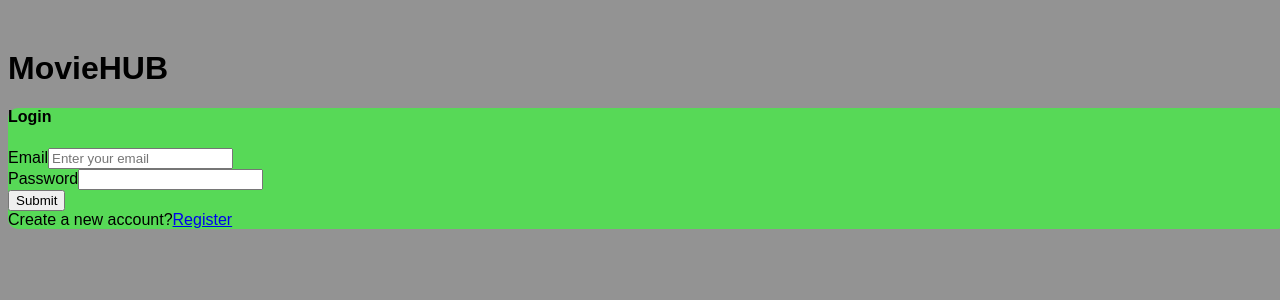
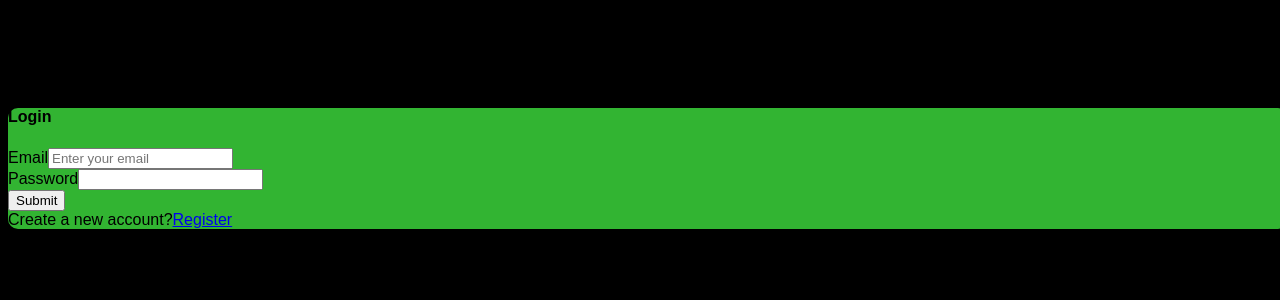
Before and after one commit to Sidiq2002/MovieHUB, a React (Vite) app: page /login in a window 1280 px wide. Shown: the top 300 px of the page. Built offline with nearby package versions, Linux system fonts and the light colour scheme; a web font is replaced by a local one.

Commit message:
first commit

```diff
--- a/src/index.css
+++ b/src/index.css
@@ -7,7 +7,7 @@ body {
   padding-top: 60px;
   height: 100vh;
   width: 100%;
-  background-color: rgba(112, 112, 112,0.75);
+  background-color:black;
 }
 
 .text-overflow-1 {
```
